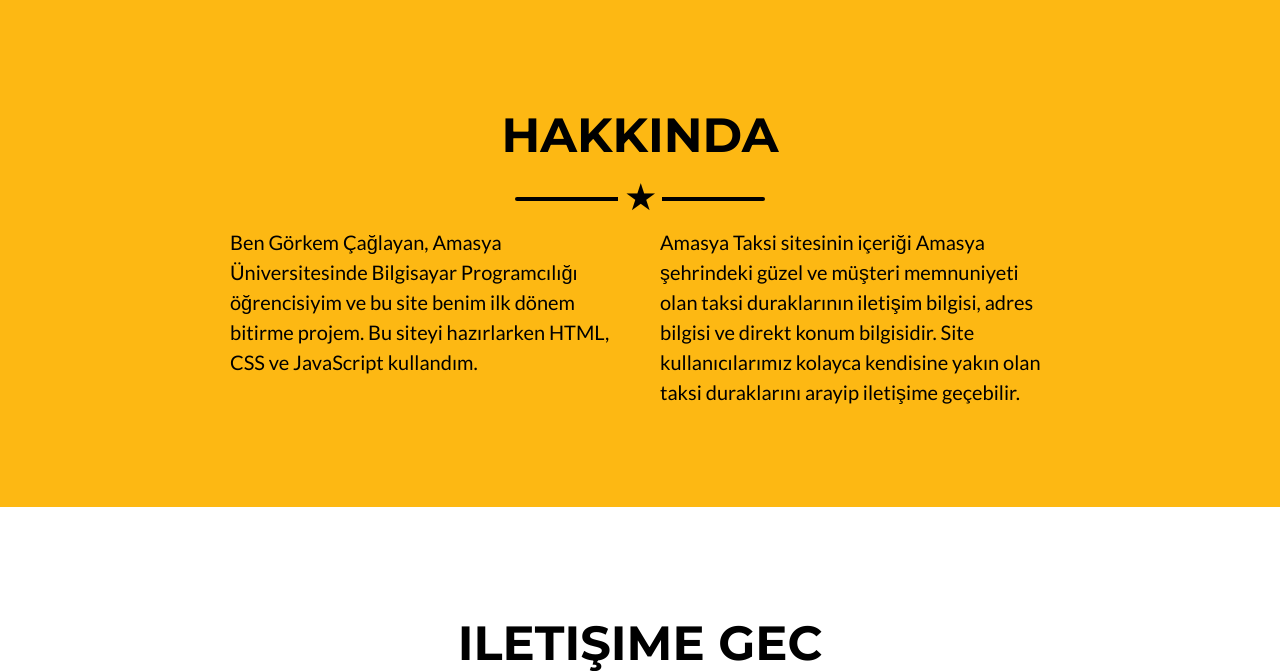
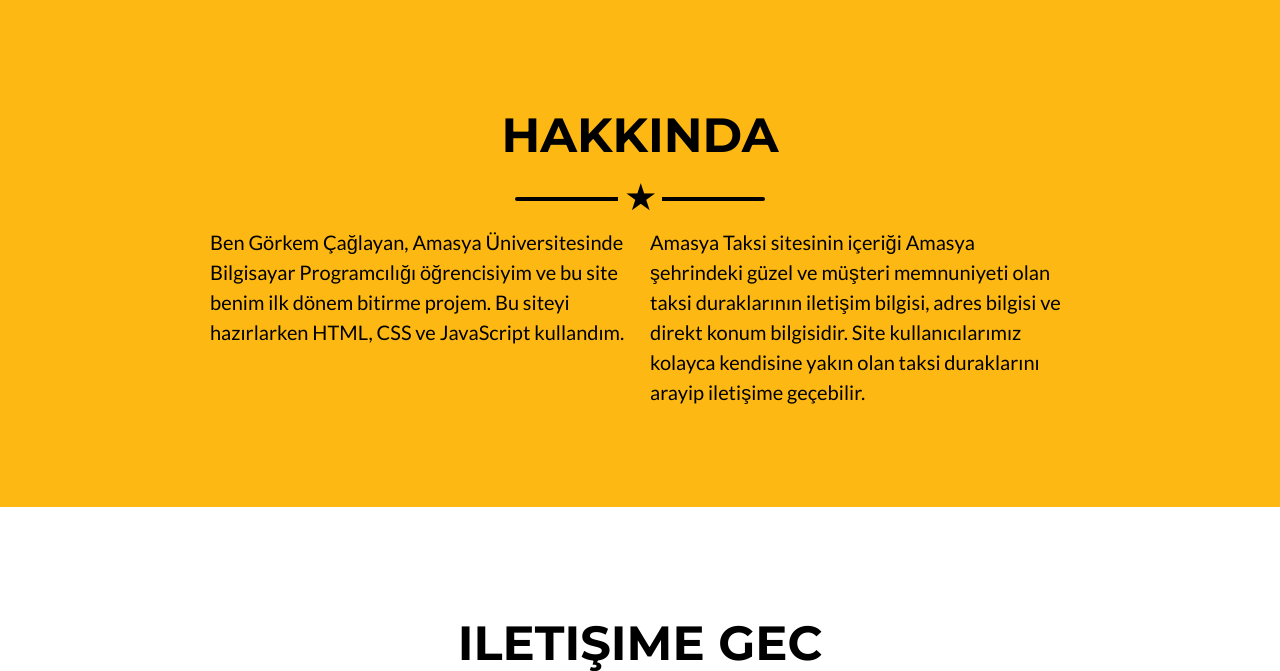
Before and after one commit to CaglayanGorkem/my-taxi-projcet, a PHP site: page / in a window 1280 px wide. Shown: the part 1767-2438 px from the top of the page. Run offline with PHP 8.4, Linux system fonts and the light colour scheme.

Commit message:
navbar alani haric sitenin responsive tasarimi yapildi

```diff
--- a/index.html
+++ b/index.html
@@ -14,7 +14,7 @@
     <nav>
         <div class="container clearfix">
             <div id="logo-box">
-                <a href="/index.html" class="logo text-uppercase">
+                <a href="index.html" class="logo text-uppercase">
                     Amasya Taksi
                 </a>
             </div>
--- a/style.css
+++ b/style.css
@@ -215,21 +274,37 @@ header h1{
 }
 
 #about-text .left {
-    float: left;
-    width: 50%;
-    padding-right: 2rem;
-    padding-left: 23rem;
+    float: none;
+    width: 100%;
+    padding-right: 5px;
+    padding-left: 25px;
 }
 
 #about-text .right {
-    float: right;
-    width: 50%;
-    padding-left: 2rem;
-    padding-right: 23rem;
+    float: none;
+    width: 100%;
+    padding-left: 25px;
+    padding-right: 5px;
 }
 
 #about-text .text {
     font-size: 2rem;
+}
+
+@media (min-width: 992px) {
+    #about-text .left{
+        float: left;
+        width: 50%;
+        padding-right: 10px;
+        padding-left: 210px;
+    }
+
+    #about-text .right{
+        float: right;
+        width: 50%;
+        padding-right: 210px;
+        padding-left: 10px;
+    }
 }
 
 /*contact*/
```
Also changed, not shown: other parts of style.css (+67 -8 lines).
